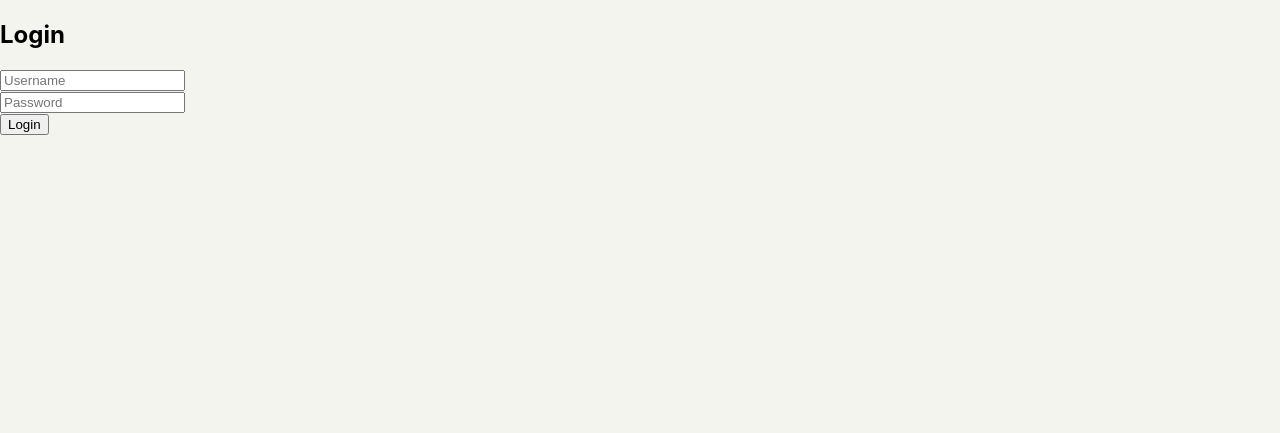
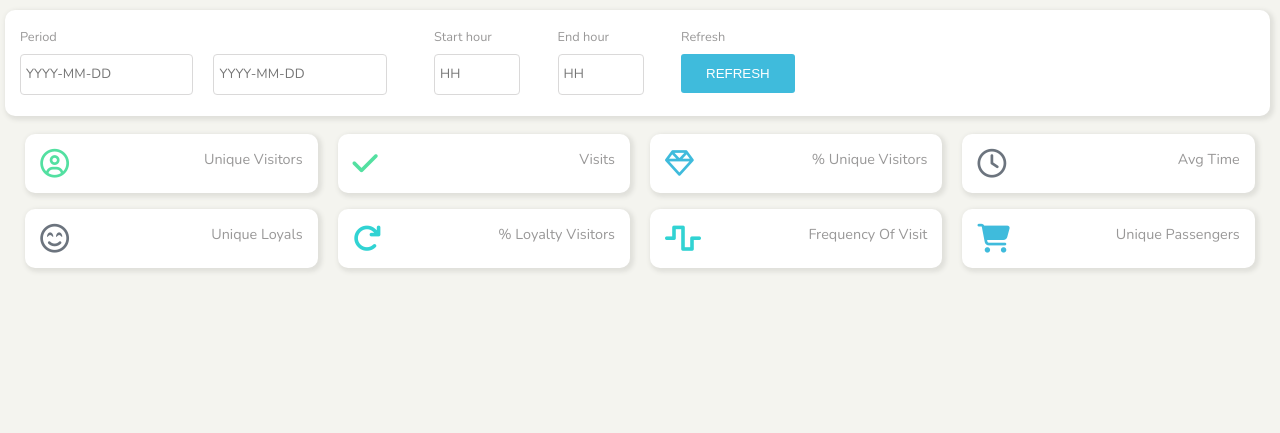
Before and after one commit to mariana-gamino/data-graphing-prueba-tecnica, a React app: page /graph in a window 1280 px wide. Before the commit this address led to /. Built offline with nearby package versions, Linux system fonts and the light colour scheme.

Commit message:
Avances en estilos

```diff
--- a/public/index.html
+++ b/public/index.html
@@ -6,11 +6,12 @@
     <meta name="viewport" content="width=device-width, initial-scale=1" />
     <meta name="theme-color" content="#000000" />
     <link rel="manifest" href="%PUBLIC_URL%/manifest.json" />
+    <link href="https://fonts.googleapis.com/css?family=Nunito&display=swap" rel="stylesheet">
     <title>Data Graphing</title>
   </head>
   <body>
 
     <div id="root"></div>
-
+    <script src="https://kit.fontawesome.com/ecfc5cc83e.js"></script>
   </body>
 </html>
--- a/src/components/Graph.js
+++ b/src/components/Graph.js
@@ -7,7 +7,7 @@ const Graph = props => {
   login(token)
   console.log(token)
   //Checar esto.
-  if(!token) props.history.push('/')
+  // if(!token) props.history.push('/')
 
   const getData = () => {
 
@@ -18,22 +18,75 @@ const Graph = props => {
       <div className="inputs">
         <div className="container">
           <label>Period</label><br/>
-          <input type="date" id="startDate"/>
-          <input type="date" id="endDate"/>
+          <input type="text" id="startDate" className="period" placeholder="YYYY-MM-DD"/>
+          <input type="text" id="endDate" className="period" placeholder="YYYY-MM-DD"/>
         </div>
-        <div className="container">
+        <div className="container" style={{width: "10%"}}>
           <label>Start hour</label><br/>
-          <input type="number" id="startHour"/>
+          <input type="number" id="startHour" className="hour" placeholder="HH" min="0" max="24" />
         </div>
-        <div className="container">
+        <div className="container" style={{width: "10%"}}>
           <label>End hour</label><br/>
-          <input type="number" id="endHour"/>
+          <input type="number" id="endHour" className="hour" placeholder="HH" min="0" max="24"/>
         </div>
         <div className="container">
           <label>Refresh</label><br/>
-          <button onClick={getData}>Refresh</button>
+          <button onClick={getData}>REFRESH</button>
         </div>
       </div>
+
+      <div className="KPIs">
+        <div className="kpiContainer">
+            <i class="far fa-user-circle fa-2x" style={{color: "#53E0A1"}}></i>
+            <div className="data">
+            <label>Unique Visitors</label>
+            </div>
+        </div>
+        <div className="kpiContainer">
+          <i class="fas fa-check fa-2x" style={{color: "#53E0A1"}}></i>
+          <div className="data">
+          <label>Visits</label>
+          </div>
+        </div>
+        <div className="kpiContainer">
+          <i class="far fa-gem fa-2x" style={{color: "#3FBBDC"}}></i>
+          <div className="data">
+          <label>% Unique Visitors</label>
+          </div>
+        </div>
+        <div className="kpiContainer">
+          <i class="far fa-clock fa-2x" style={{color: "#6C747E"}}></i>
+          <div className="data">
+          <label>Avg Time</label>
+          </div>
+        </div>
+        <div className="kpiContainer">
+          <i class="far fa-smile-beam fa-2x" style={{color: "#6C747E"}}></i>
+          <div className="data">
+          <label>Unique Loyals</label>
+          </div>
+        </div>
+        <div className="kpiContainer">
+          <i class="fas fa-redo fa-2x" style={{color: "#31D3D3"}}></i>
+          <div className="data">
+          <label>% Loyalty Visitors</label>
+          </div>
+        </div>
+        <div className="kpiContainer">
+          <i class="fas fa-wave-square fa-2x" style={{color: "#31D3D3"}}></i>
+          <div className="data">
+          <label>Frequency Of Visit</label>
+          </div>
+        </div>
+        <div className="kpiContainer">
+          <i class="fas fa-shopping-cart fa-2x" style={{color: "#3FBBDC"}}></i>
+          <div className="data">
+          <label>Unique Passengers</label>
+          </div>
+        </div>
+      </div>
+      <canvas>
+      </canvas>
     </div>
   )
 }
--- a/src/components/Login.js
+++ b/src/components/Login.js
@@ -37,11 +37,13 @@ const Login = props => {
   }
 
   return(
-    <div>
-        <h2>Login</h2>
-        <input type="text" name="username" placeholder="Username" onChange={handleInputs} required/> <br/>
-        <input type="password" name="password" placeholder="Password" onChange={handleInputs} required/> <br/>
-        <button onClick={handleLogin}>Login</button> <br/>
+    <div className="loginContainer">
+        <div className="loginForm">
+          <h2>Log in</h2>
+          <input type="text" name="username" placeholder="Username" onChange={handleInputs} required/> <br/>
+          <input type="password" name="password" placeholder="Password" onChange={handleInputs} required/> <br/>
+          <button onClick={handleLogin}>Log in</button> <br/>
+        </div>
     </div>
   )
 }
--- a/src/index.css
+++ b/src/index.css
@@ -13,12 +13,66 @@ code {
     monospace;
 }
 
+/* Login Component */
 .swal-text{
   text-align: center;
 }
 
+.loginContainer{
+  height: 100vh;
+  display: flex;
+  flex-wrap: wrap;
+  align-items: center;
+  align-content: center;
+  background-image: url('/login-background.jpeg');
+  background-size: cover;
+}
+
+.loginForm{
+  text-align: center;
+  margin-left: auto;
+  margin-right: auto;
+  width: 30%;
+  height: 45vh;
+  padding: 15px;
+  background: #fff;
+  border-radius: 10px;
+}
+
+.loginForm h2{
+  color: rgb(32, 35, 39);
+  font-size: 2em;
+}
+
+.loginForm input{
+  width: 70%;
+  height: 7%;
+  border-radius: 5px;
+  border: none;
+  margin: 3px;
+  background: rgb(234, 236, 236);
+  padding: 8px;
+  outline: none;
+}
+
+.loginForm button {
+  padding: 10px 30px;
+  margin-top: 20px;
+  border-radius: 5px;
+  border: none;
+  background: #80CAE5;
+  color: #fff;
+  outline: none;
+}
+
+.loginForm button:hover{
+  cursor: pointer;
+}
+
+/* Graph Component */
 .inputs {
-  height: 10vh;
+  /* height: 10vh; */
+  width: 96.5%;
   margin: 10px 5px;
   padding: 15px;
   background: #fff;
@@ -26,3 +80,62 @@ code {
   box-shadow: 2px 2px 4px 2px #E0E0DB;
   display: flex;
 }
+
+.container label{
+  font-size: 0.8em;
+  color: rgb(153, 152, 152);
+  font-family: 'Nunito', sans-serif;
+}
+
+.container input {
+  padding: 5px;
+  border-radius: 4px;
+  border: 1px solid rgb(218, 217, 217);
+  height: 38%;
+  margin: 8px 0px;
+  color: rgb(153, 152, 152);
+  font-family: 'Nunito', sans-serif;
+  outline: none;
+}
+
+.container .period {
+  margin-right: 20px;
+  width: 39%;
+}
+
+.container .hour {
+  width: 60%;
+}
+
+.container button {
+  margin: 8px 0px;
+  padding: 12px 25px;
+  border-radius: 3px;
+  border: none;
+  background: #3FBBDC;
+  color: #fff;
+}
+
+.container button:hover {
+  cursor: pointer;
+}
+
+.KPIs {
+  display: flex;
+  flex-wrap: wrap;
+  justify-content: center;
+}
+
+.kpiContainer {
+  width: 20.5%;
+  padding: 15px;
+  margin:  8px 10px;
+  background: #fff;
+  border-radius: 10px;
+  box-shadow: 2px 2px 4px 2px #E0E0DB;
+  color: rgb(153, 152, 152);
+  font-family: 'Nunito', sans-serif;
+  font-size: 0.9em;
+  display: flex;
+  justify-content: space-between;
+}
```
Also changed, not shown: public/login-background.jpeg (added).
